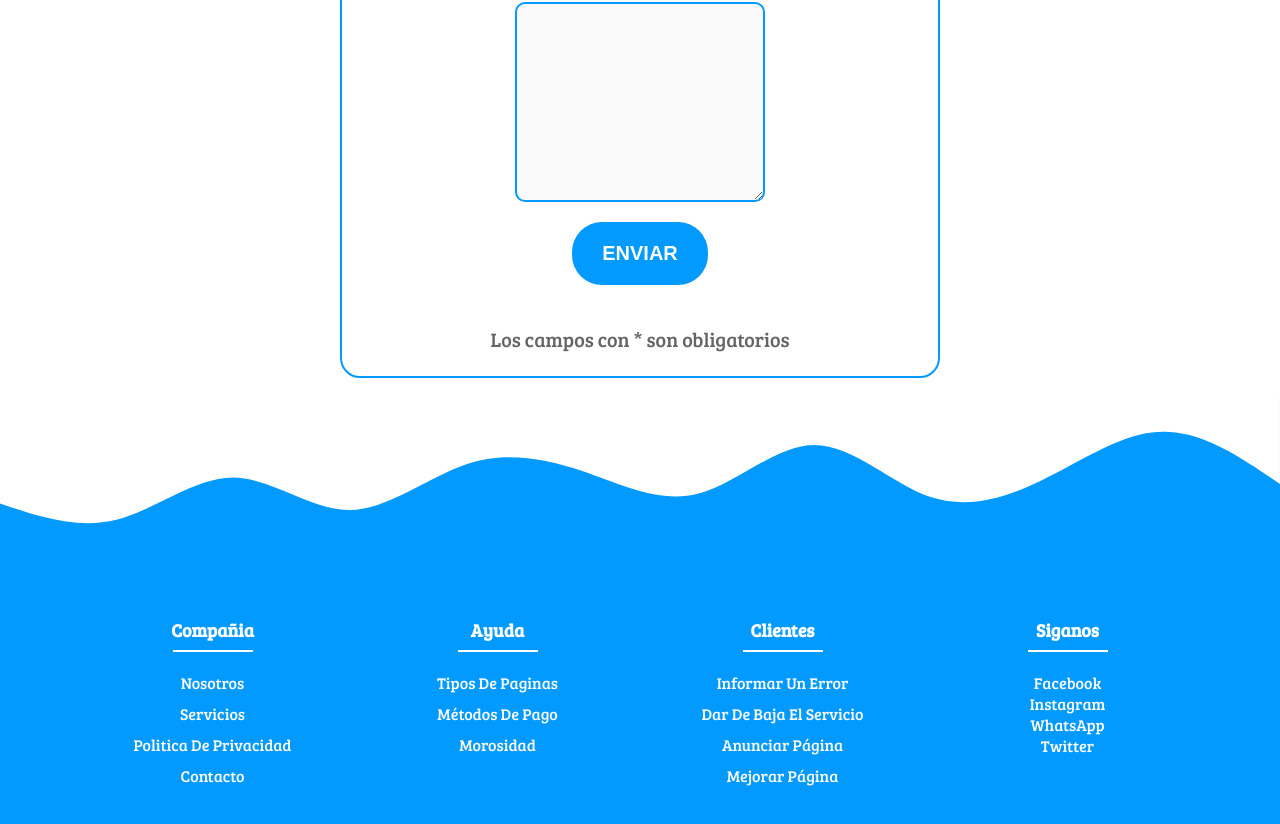
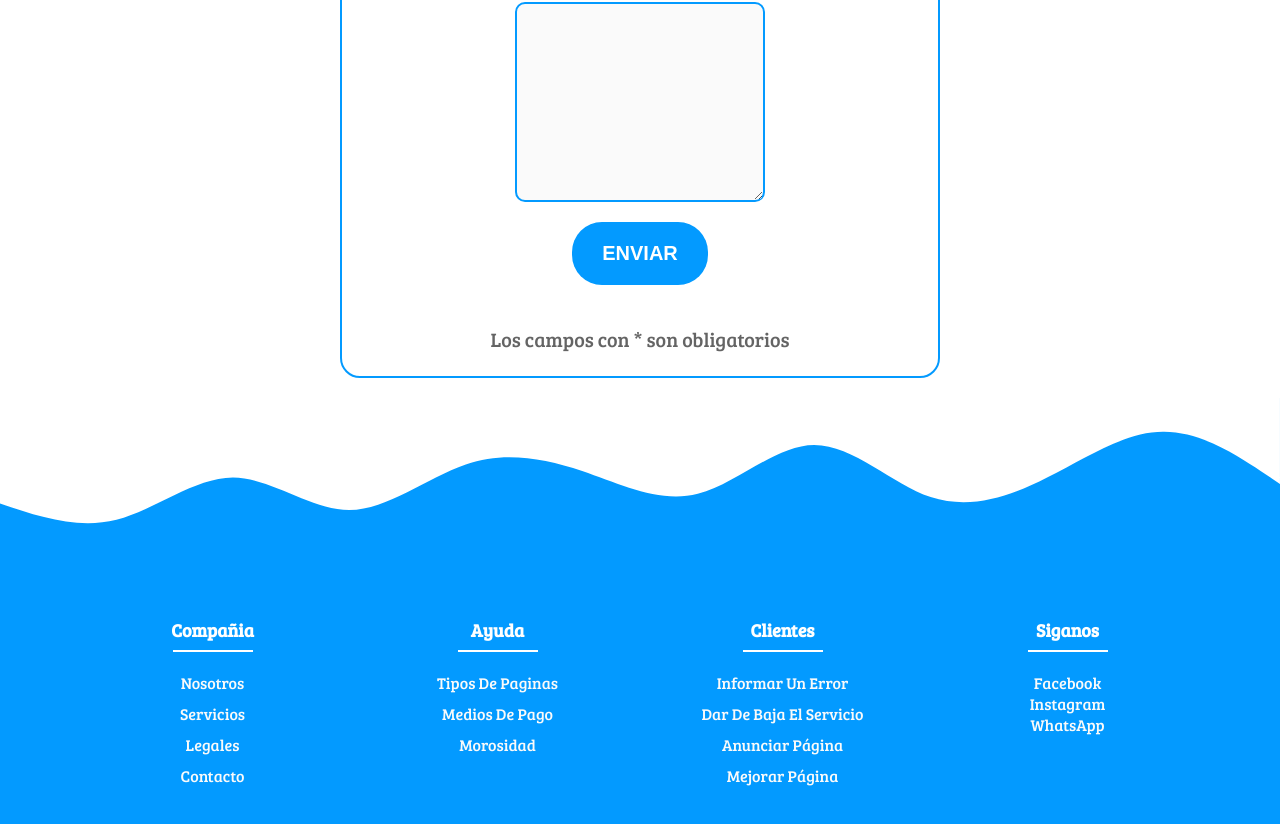
Before and after one commit to Davlop08/-creacion-pagina-web, a Next.js app: page /paginas in a window 1280 px wide. Shown: the part 3116-3940 px from the top of the page. Built offline with nearby package versions, Linux system fonts and the light colour scheme.

Commit message:
se agregaron enlaces al footer, pero algunos no existen

```diff
--- a/components/Footer.jsx
+++ b/components/Footer.jsx
@@ -1,6 +1,7 @@
 import Link from 'next/link'
 import styles from '../styles/Footer.module.css'
 import Image from "next/image"
+import globals from "../globals"
 
 export default function Footer() {
     return (
@@ -13,22 +14,22 @@ export default function Footer() {
                         <h4 className={styles.footer_col_h4}>Compañia</h4>
                         <ul className={styles.footer_col_ul}>
                             <li className={styles.footer_col_ul_li}>
-                                <Link href="/">
+                                <Link href={`${globals.direction}/nosotros`}>
                                     <a className={styles.footer_col_ul_a}>nosotros</a>
                                 </Link>
                             </li>
                             <li className={styles.footer_col_ul_li}>
-                                <Link href="/">
+                                <Link href={`${globals.direction}/precios`}>
                                     <a className={styles.footer_col_ul_a}>servicios</a>
                                 </Link>
                             </li>
                             <li className={styles.footer_col_ul_li}>
-                                <Link href="/">
-                                    <a className={styles.footer_col_ul_a}>politica de privacidad</a>
+                                <Link href={`${globals.direction}/legales`}>
+                                    <a className={styles.footer_col_ul_a}>legales</a>
                                 </Link>
                             </li>
                             <li className={styles.footer_col_ul_li}>
-                                <Link href="/">
+                                <Link href={`${globals.direction}/contacto`}>
                                     <a className={styles.footer_col_ul_a}>contacto</a>
                                 </Link>
                             </li>
@@ -40,17 +41,17 @@ export default function Footer() {
                         <h4 className={styles.footer_col_h4}>Ayuda</h4>
                         <ul className={styles.footer_col_ul}>
                             <li className={styles.footer_col_ul_li}>
-                                <Link href="/">
+                                <Link href={`${globals.direction}/paginas`}>
                                     <a className={styles.footer_col_ul_a}>tipos de paginas</a>
                                 </Link>
                             </li>
                             <li className={styles.footer_col_ul_li}>
-                                <Link href="/">
-                                    <a className={styles.footer_col_ul_a}>métodos de pago</a>
+                                <Link href={`${globals.direction}/mediosdepago`}>
+                                    <a className={styles.footer_col_ul_a}>medios de pago</a>
                                 </Link>
                             </li>
                             <li className={styles.footer_col_ul_li}>
-                                <Link href="/">
+                                <Link href={`${globals.direction}/morosidad`}>
                                     <a className={styles.footer_col_ul_a}>morosidad</a>
                                 </Link>
                             </li>
@@ -62,22 +63,22 @@ export default function Footer() {
                         <h4 className={styles.footer_col_h4}>Clientes</h4>
                         <ul className={styles.footer_col_ul}>
                             <li className={styles.footer_col_ul_li}>
-                                <Link href="/">
+                                <Link href={`${globals.direction}/errores`}>
                                     <a className={styles.footer_col_ul_a}>informar un error</a>
                                 </Link>
                             </li>
                             <li className={styles.footer_col_ul_li}>
-                                <Link href="/">
+                                <Link href={`${globals.direction}/bajas`}>
                                     <a className={styles.footer_col_ul_a}>dar de baja el servicio</a>
                                 </Link>
                             </li>
                             <li className={styles.footer_col_ul_li}>
-                                <Link href="/">
+                                <Link href={`${globals.direction}/publicidad`}>
                                     <a className={styles.footer_col_ul_a}>anunciar página</a>
                                 </Link>
                             </li>
                             <li className={styles.footer_col_ul_li}>
-                                <Link href="/">
+                                <Link href={`${globals.direction}/mantenimiento`}>
                                     <a className={styles.footer_col_ul_a}>mejorar página</a>
                                 </Link>
                             </li>
@@ -88,21 +89,18 @@ export default function Footer() {
                     <div className={styles.footer_col}>
                         <h4 className={styles.footer_col_h4}>Siganos</h4>
                         <div className={styles.social_links}>
-                            <Link href="/">
-                                <a className={styles.footer_col_ul_a}>Facebook</a>
+                            <Link href={`${globals.contact.facebook}`}>
+                                <a target="_BLANK" className={styles.footer_col_ul_a}>Facebook</a>
                             </Link>
 
                             <Link href="/">
                                 <a className={styles.footer_col_ul_a}>Instagram</a>
                             </Link>
 
-                            <Link href="/">
-                                <a className={styles.footer_col_ul_a}>WhatsApp</a>
+                            <Link href={`${globals.contact.whatsappLink}`}>
+                                <a target="_BLANK" className={styles.footer_col_ul_a}>WhatsApp</a>
                             </Link>
 
-                            <Link href="/">
-                                <a className={styles.footer_col_ul_a}>Twitter</a>
-                            </Link>
                         </div>
                     </div>
                 </div>
--- a/globals.js
+++ b/globals.js
@@ -21,7 +21,9 @@ const globals ={
     },
     contact: {
         number: "+54 9 11 6203-9196",
-        mail: "jdlqdavlop@gmail.com"
+        mail: "jdlqdavlop@gmail.com",
+        facebook: "https://www.facebook.com/Dise%C3%B1o-web-AR-107635925266116",
+        whatsappLink: "https://api.whatsapp.com/send?phone=5491162039196&text=Hola%2C%20tengo%20una%20consulta"
     }
 }
 
```
